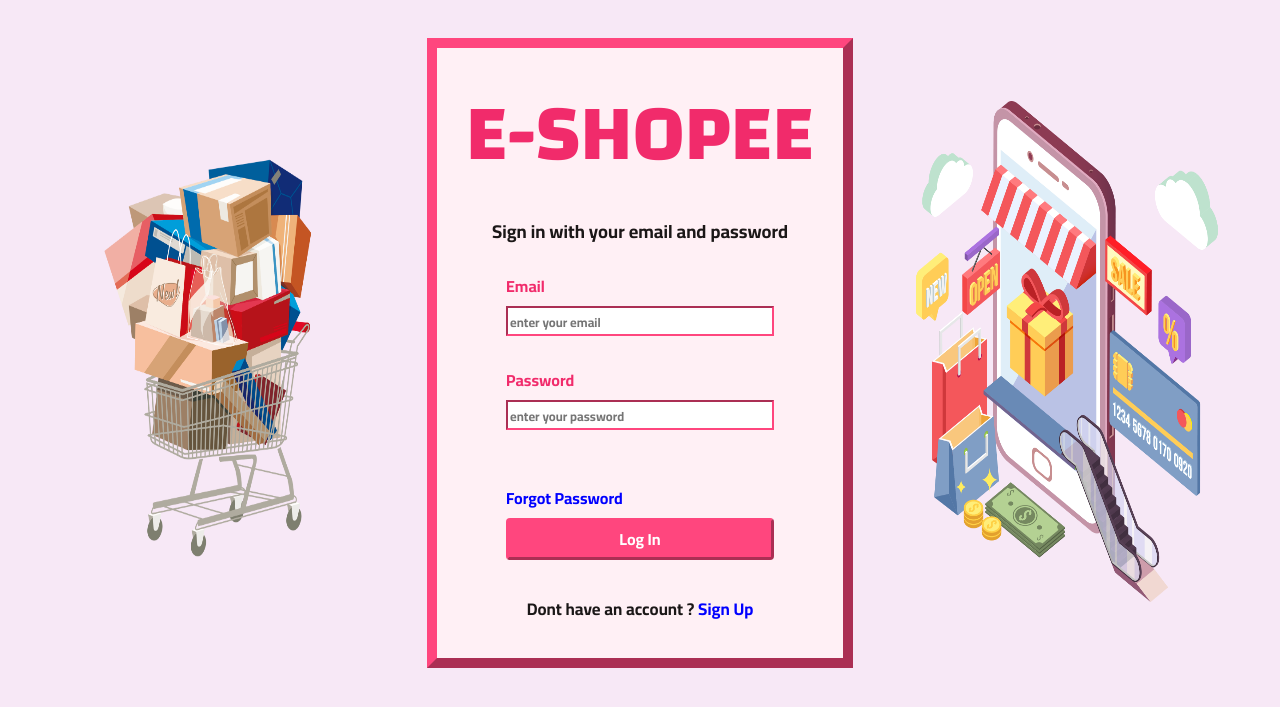
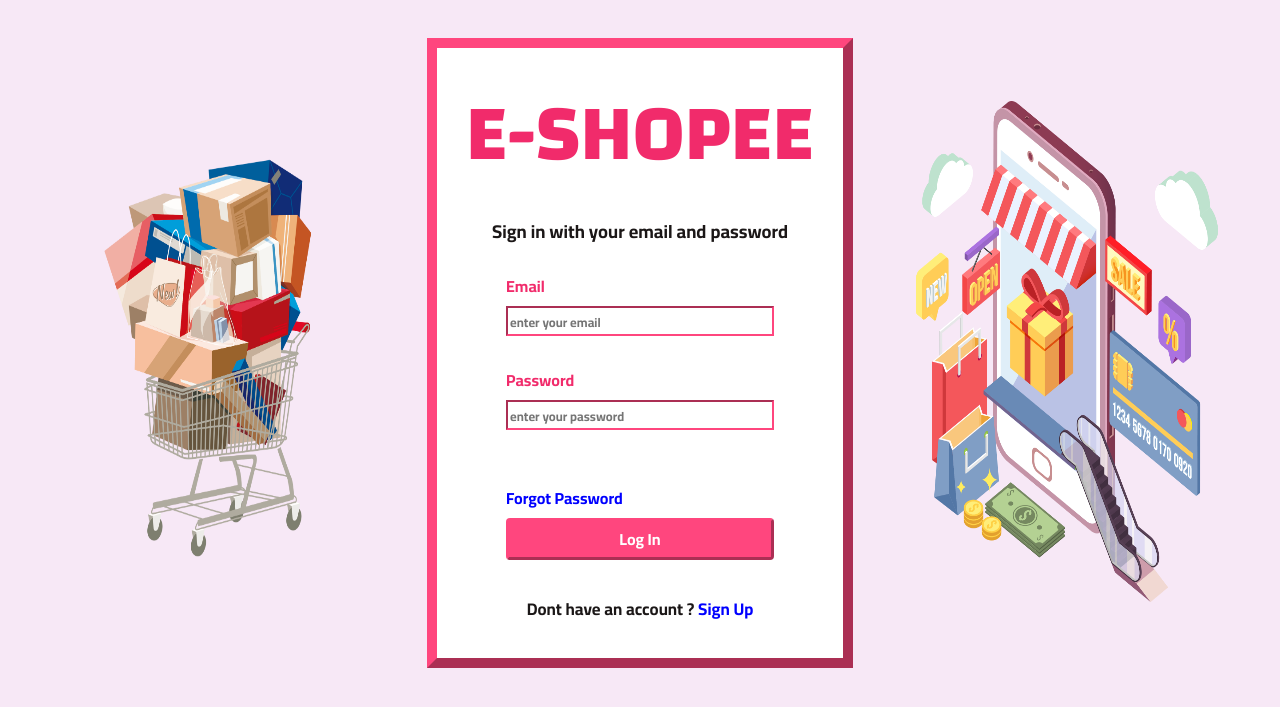
Before and after one commit to PrathameshPatil-01/E-SHOPEE_PYTHON, a Flask app: page / in a window 1280 px wide. Shown: the top 707 px of the page. Run offline with Flask 2, Linux system fonts and the light colour scheme; some libraries are stand-ins or nearby versions.

Commit message:
modified ui

```diff
--- a/static/home.css
+++ b/static/home.css
@@ -119,6 +119,7 @@ background-color: #F12B6B;
   height: 800px;
   width: 100%;
   border-color: #FF467E;
+  background-color: #FFFFFF ;
   border-style: double;
   border-width: 3.5px;
   margin: 1% ;
--- a/static/start.css
+++ b/static/start.css
@@ -8,7 +8,7 @@ body {
 
 .display {
     border-color: #FF467E;
-    background-color: #FFF0F5 ;
+    background-color: #FFFFFF ;
     border-style: outset;
     border-width: 10px;
     border-radius: ;
```
